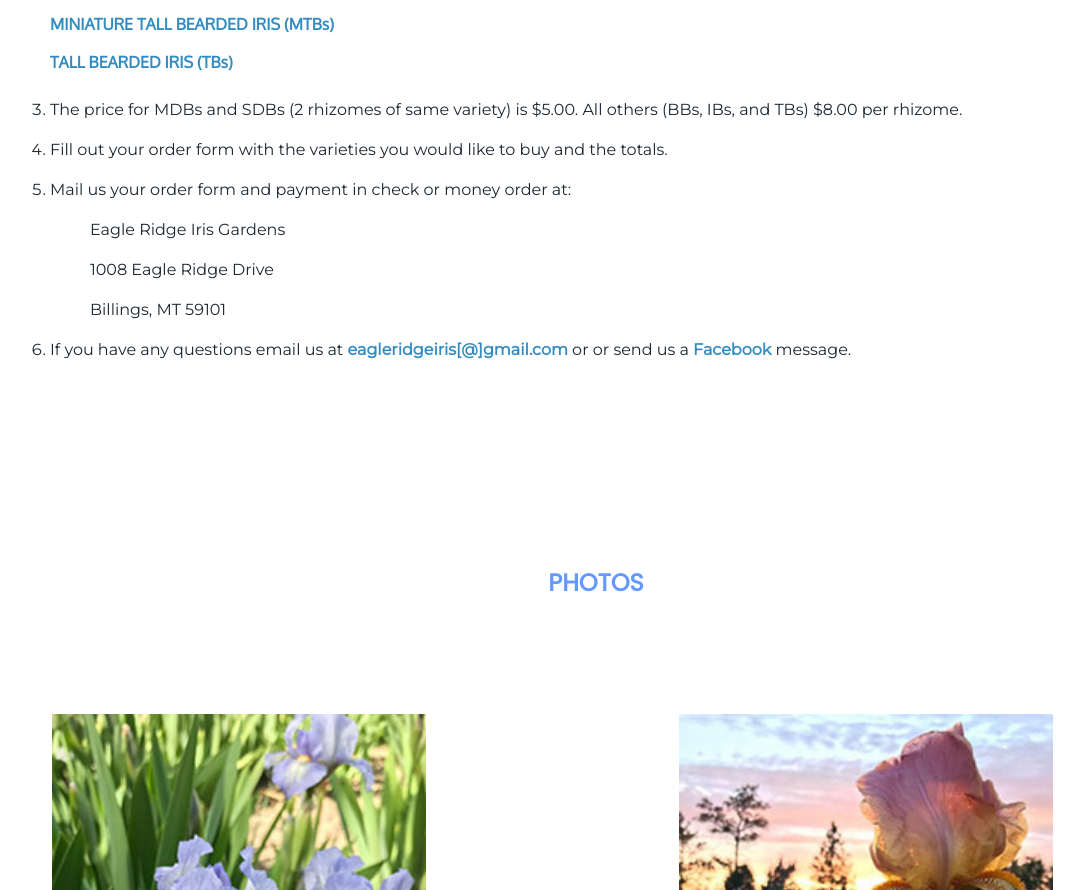
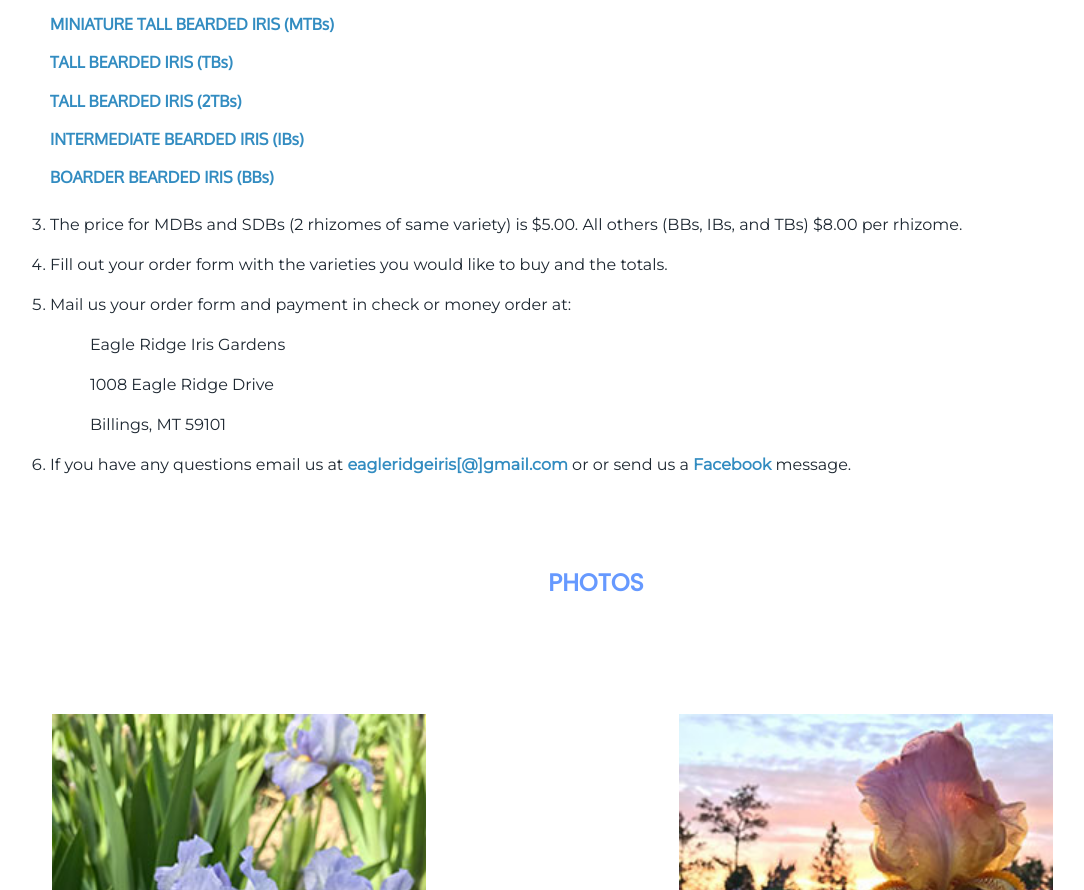
Before and after one commit to janroddy/eagle-ridge-iris, a plain HTML site: page index.html in a window 1280 px wide. Shown: the part 1290-2180 px from the top of the page, without its empty margins (44-1128 px from the left). Drawn offline with nearby package versions, Linux system fonts and the light colour scheme.

Commit message:
added links and pdfs bbs, ibs, tbs2

```diff
--- a/index.html
+++ b/index.html
@@ -72,6 +72,10 @@
                 <p><a id="order-link" href="sdbs2.pdf" target="_blank" >STANDARD DWARF BEARDED IRIS (SDBs) PART 2</a></p></li>
                 <p><a id="order-link" href="mtbs.pdf" target="_blank" >MINIATURE TALL BEARDED IRIS (MTBs) </a></p></li>
                 <p><a id="order-link" href="tbs.pdf" target="_blank" >TALL BEARDED IRIS (TBs) </a></p></li>
+                <p><a id="order-link" href="tbs2.pdf" target="_blank" >TALL BEARDED IRIS (2TBs) </a></p></li>
+                <p><a id="order-link" href="ibs.pdf" target="_blank" >INTERMEDIATE BEARDED IRIS (IBs) </a></p></li>
+                <p><a id="order-link" href="bbs.pdf" target="_blank" >BOARDER BEARDED IRIS (BBs) </a></p></li>
+
              <li>The price for MDBs and SDBs (2 rhizomes of same variety) is $5.00.  All others (BBs, IBs, and TBs) $8.00 per rhizome. </li>
              <li>Fill out your order form with the varieties you would like to buy and the totals. </li>
              <li>Mail us your order form and payment in check or money order at:
```
Also changed, not shown: 3 other files.
